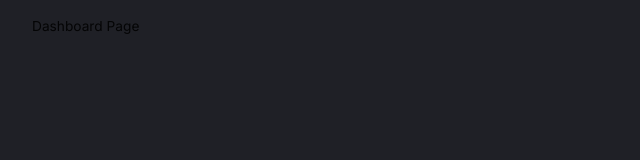
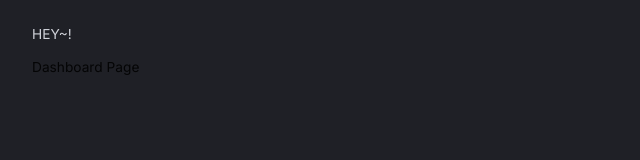
Before and after one commit to cho-hyeonjin/MERN-Dashboard, a React (Vite) app: page / in a window 1280 px wide. Shown: the top 160 px of the page, without its empty margins (0-640 px from the left). Built offline with nearby package versions, Linux system fonts and the light colour scheme.

Commit message:
🏗️structure: Modularize the 'Box' of the 'Navbar' component into a 'FlexBetween' component.

```diff
--- a/src/App.tsx
+++ b/src/App.tsx
@@ -3,6 +3,7 @@ import { createTheme } from "@mui/material/styles";
 import { useMemo } from "react";
 import { themeSettings } from "@/theme";
 import { BrowserRouter, Route, Routes } from "react-router-dom";
+import Navbar from "@/scenes/navbar";
 
 function App() {
   const theme = useMemo(() => createTheme(themeSettings), []);
@@ -13,6 +14,7 @@ function App() {
           <ThemeProvider theme={theme}>
             <CssBaseline />
             <Box width="100%" height="100%" padding="1rem 2rem 4rem 2rem">
+              <Navbar />
               <Routes>
                 <Route path="/" element={<div>Dashboard Page</div>} />
                 <Route
--- /dev/null
+++ b/src/components/FlexBetween.tsx
@@ -0,0 +1,10 @@
+import { Box } from "@mui/material";
+import { styled } from "@mui/system";
+
+const FlexBetween = styled(Box)({
+  display: "flex",
+  justifyContent: "space-between",
+  alignItems: "center",
+});
+
+export default FlexBetween;
--- a/src/scenes/navbar/index.tsx
+++ b/src/scenes/navbar/index.tsx
@@ -1,17 +1,16 @@
 import { useState } from "react";
 import { Link } from "react-router-dom";
 import { Box, Typography, useTheme } from "@mui/material";
+import FlexBetween from "@/components/FlexBetween";
 
 type Props = {};
 
 const Navbar = (props: Props) => {
   const { palette } = useTheme();
   return (
-    <Box
-      display="flex"
-      justifyContent="space-between"
-      alignItems="center"
-    ></Box>
+    <FlexBetween mb="0.25rem" p="0.5rem 0rem" color={palette.grey[300]}>
+      HEY~!
+    </FlexBetween>
   );
 };
 
```
